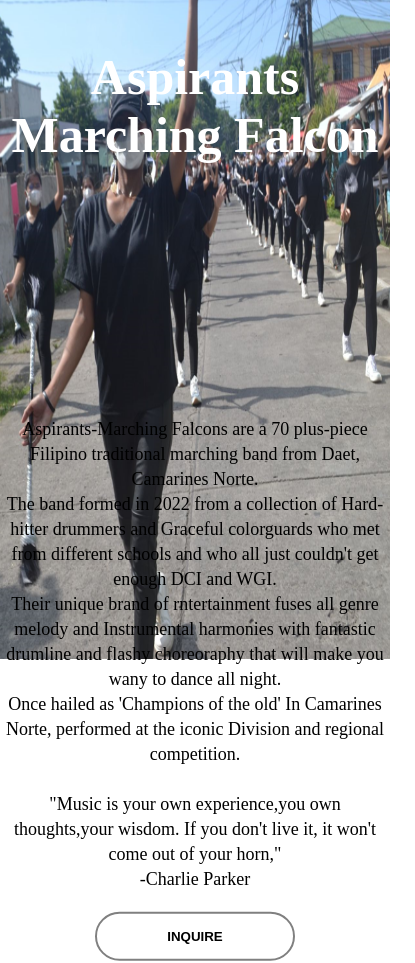
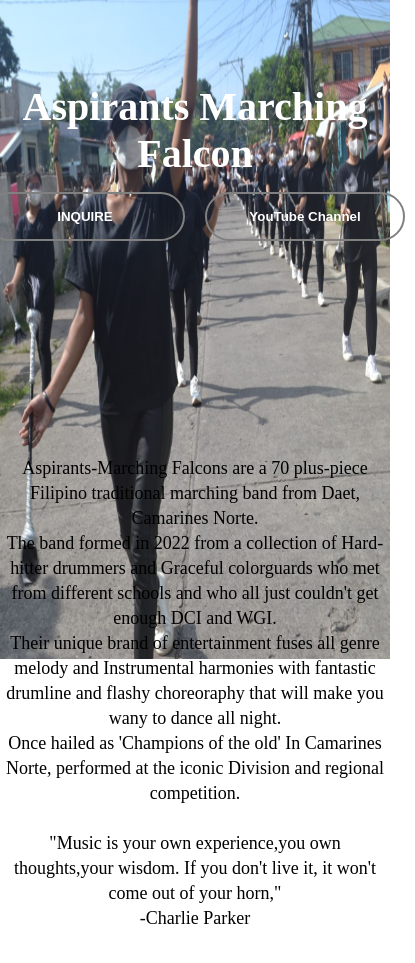
Before and after one commit to Aldrian4/testweb, a plain HTML site: page index.html in a window 390 px wide. Shown: the part 153-1116 px from the top of the page, 415 px wide, since content can reach past the window. After the commit the page ends 1084 px from the top, so only its background shows below. Drawn offline with Linux system fonts and the light colour scheme.

Commit message:
2nd commit

```diff
--- a/index.html
+++ b/index.html
@@ -11,11 +11,15 @@
 <body>
     <nav>
         <div class="content">
-            <h1>Aspirants Marching Falcon</h1>
+            <h1>Aspirants Marching <br>Falcon</h1>
+            <div class="fbutton">
+                <a href="https://www.facebook.com/AspMFB"><button type="button"><span></span>INQUIRE</button></a>
+                <a href="https://www.youtube.com/channel/UCKWMNh0mcbk9QcsnluEzcWg"><button type="button"><span></span>YouTube Channel</button></a>
+            </div>
             <p>
                 Aspirants-Marching Falcons are a 70 plus-piece Filipino traditional marching band from Daet, Camarines Norte.
                 <br>The band formed in 2022 from a collection of Hard-hitter drummers and Graceful colorguards who met from different schools and who all just couldn't get enough DCI and WGI.
-                <br>Their unique brand of rntertainment fuses all genre melody and Instrumental harmonies with fantastic drumline and flashy choreoraphy that will make you wany to dance all night.
+                <br>Their unique brand of entertainment fuses all genre melody and Instrumental harmonies with fantastic drumline and flashy choreoraphy that will make you wany to dance all night.
                 <br>Once hailed as 'Champions of the old' In Camarines Norte, performed at the iconic Division and regional competition.
                 <br>
 
@@ -23,10 +27,6 @@
 
                <br> -Charlie Parker
             </p>
-            <div>
-                <a href="https://www.facebook.com/messages/t/112012174879580"><button type="button"><span></span>INQUIRE</button></a>
-                <a href="https://www.youtube.com/channel/UCKWMNh0mcbk9QcsnluEzcWg"><button type="button"><span></span>YouTube Channel</button></a>
-            </div>
         </div>
         <input type="checkbox" id="check">
         <label for="check">
--- a/style.css
+++ b/style.css
@@ -11,19 +11,20 @@
     transform: translateY(-50%);
     text-align: center;
     color: black;
+    height: 100vh;
 }
 
 .content h1{
     color: black;
     font-size: 70px;
-    margin-top: 450px;
+    margin-top: 150px;
 }
 
 .content p{
-    margin-top: 33%;
+    margin-top: 25%;
     font-weight: 100;
     line-height: 25px;
-    font-size: large;
+    font-size: 25px;
 
 }
 button{
@@ -35,10 +36,11 @@
     font-weight: bold;
     border: 2px solid gray;
     background:transparent;
-    color:black;
+    color:white;
     cursor: pointer;
     position: relative;
     overflow: hidden;
+   margin-top: 15px;
 }
 span{
     background:gray;
@@ -166,11 +168,11 @@
     }
     #check:checked ~ label #btn{
         display: none;
+        background-color: black;
 
     }
     #check:checked ~ label #cancel{
         display: block;
-        background-color: black;
     }
     .PC{
         display: none;
@@ -182,29 +184,39 @@
     }
     .content{
         width: 100%;
+        height: 100vh;
         position: absolute;
         top: 50%;
         transform: translateY(-50%);
         text-align: center;
         color: black;
-        margin-top: 64%;
+        margin-top:40%;
+
 
     }
 
     .content h1{
         color: white;
-        font-size: 50px;
+        font-size: 40px;
         margin-top: 80px;
         display: flex;
+        justify-content: center;
+
+
     }
 
     .content p{
-        margin-top: 65%;
+        margin-top:0%;
         font-weight: 100;
         line-height: 25px;
         font-size: large;
 
-
+    }
+    .fbutton{
+        justify-content: center;
+        display: flex;
+        padding-bottom: 0%;
+        margin-bottom: 50%;
     }
 
 }
```
